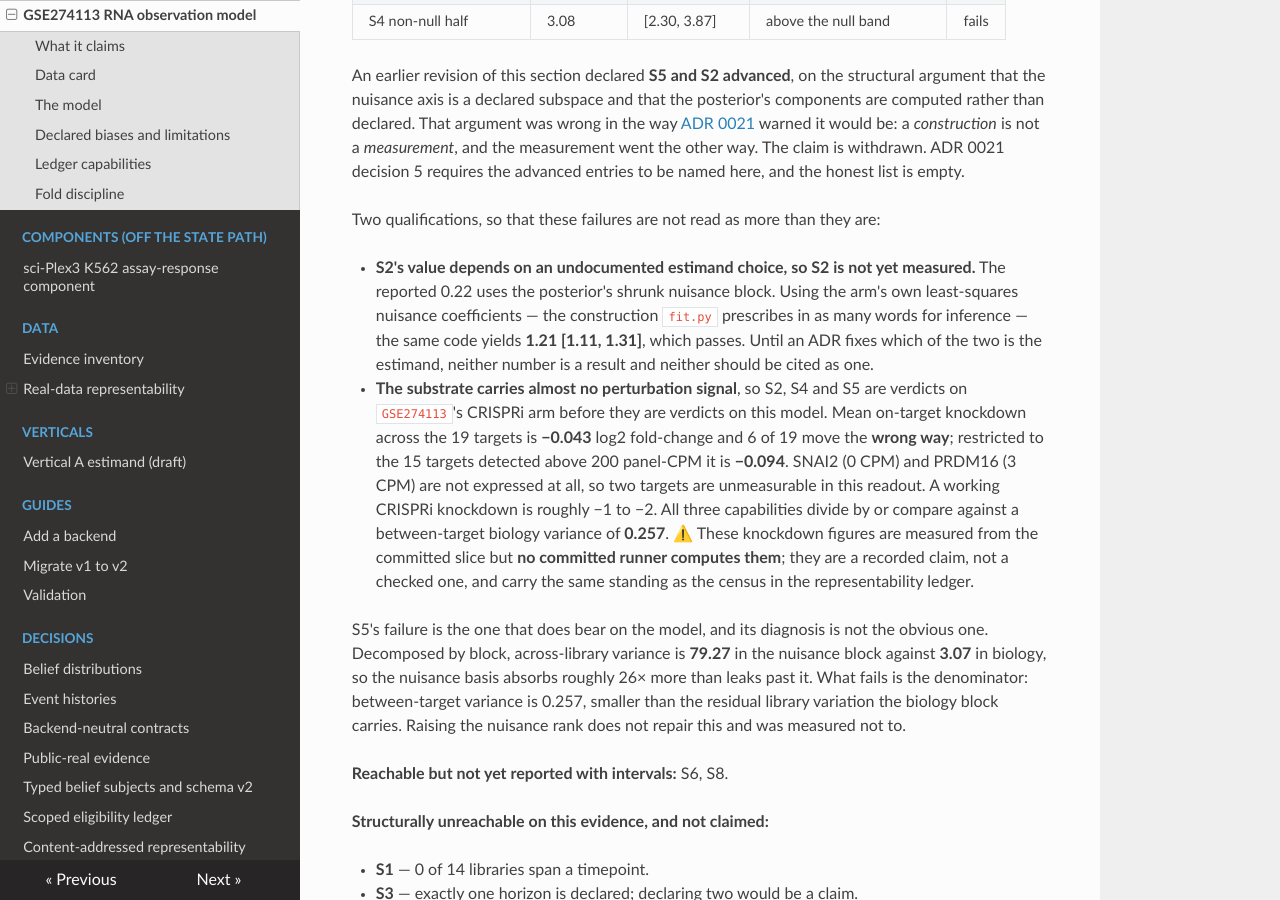
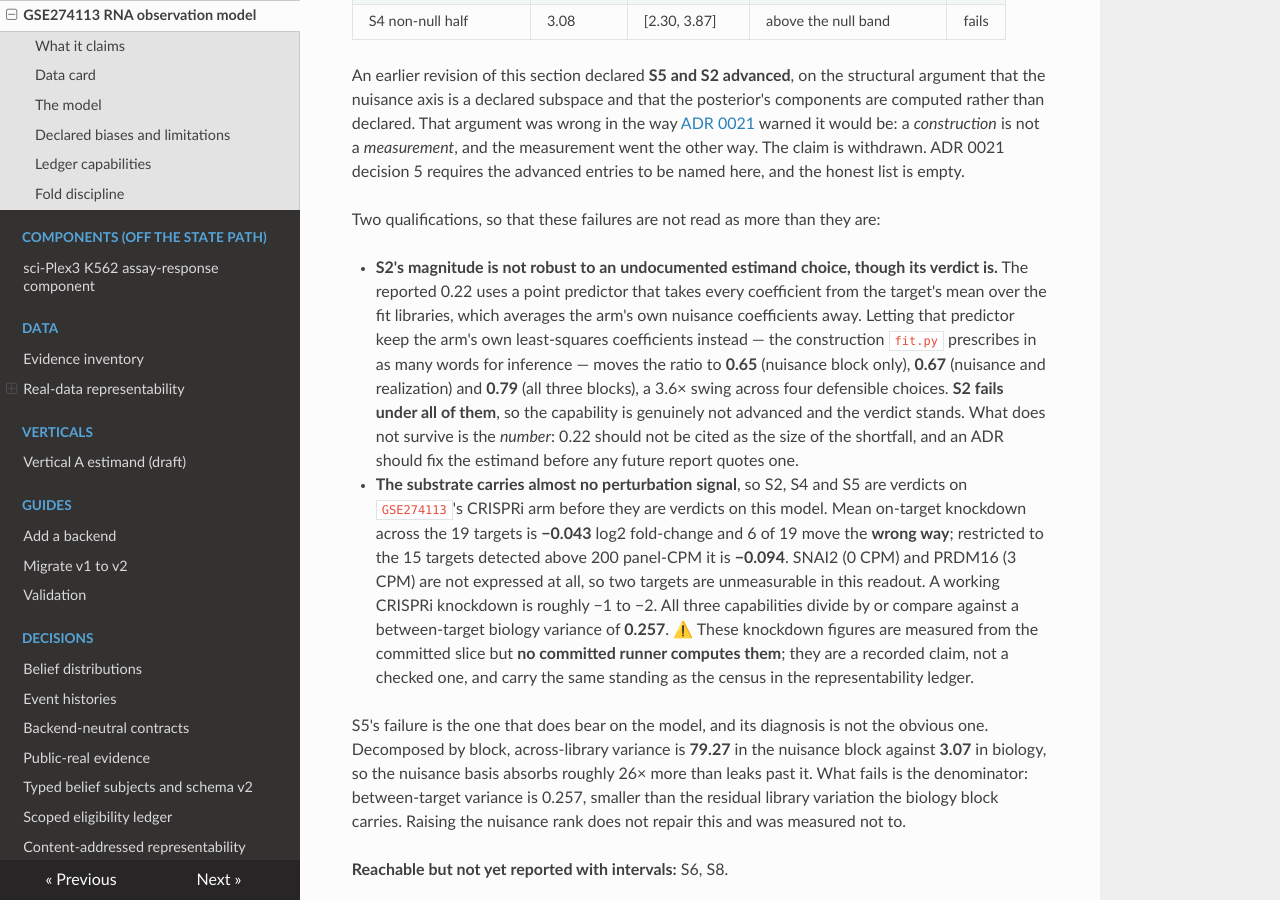
Before and after one commit to logannye/cellstate, an MkDocs documentation site: the page built from docs/backends/gse274113-rna-observation-model.md, in a window 1280 px wide and 900 px high, scrolled down 2754 px. Built offline with MkDocs 1.6.1, drawn with Linux system fonts in a browser that asks for light colours; nearby versions of some CDN libraries.

Commit message:
Correct the S2 sensitivity claim to what actually reproduces
The previous commit stated that the arm's-own-nuisance construction yields
S2 = 1.21 [1.11, 1.31], a pass. That does not reproduce. Sweeping the point
predictor over four defensible choices:

  nothing from the arm (shipped)          0.2221 [0.1638, 0.2830]
  + arm's own nuisance                    0.6471 [0.5543, 0.7515]
  + arm's own nuisance & realization      0.6654 [0.5668, 0.7771]
  + arm's own nuisance, realization, bio  0.7949 [0.6914, 0.9131]

S2 fails under every one of them, so the verdict is robust and the capability
is genuinely not advanced. What is not robust is the magnitude -- a 3.6x swing
across the four -- so 0.22 must not be cited as the size of the shortfall, and
the estimand needs an ADR before any future report quotes a number.

This strengthens the negative rather than weakening it: the earlier text
implied the ledger might read 1 of 10 rather than 0 of 10, and it does not.

Co-Authored-By: Claude Opus 5 (1M context) <noreply@anthropic.com>

```diff
--- a/docs/backends/gse274113-rna-observation-model.md
+++ b/docs/backends/gse274113-rna-observation-model.md
@@ -117,11 +117,15 @@ honest list is empty.
 
 Two qualifications, so that these failures are not read as more than they are:
 
-- **S2's value depends on an undocumented estimand choice, so S2 is not yet measured.** The reported
-  0.22 uses the posterior's shrunk nuisance block. Using the arm's own least-squares nuisance
-  coefficients — the construction `fit.py` prescribes in as many words for inference — the same code
-  yields **1.21 [1.11, 1.31]**, which passes. Until an ADR fixes which of the two is the estimand,
-  neither number is a result and neither should be cited as one.
+- **S2's magnitude is not robust to an undocumented estimand choice, though its verdict is.** The
+  reported 0.22 uses a point predictor that takes every coefficient from the target's mean over the
+  fit libraries, which averages the arm's own nuisance coefficients away. Letting that predictor keep
+  the arm's own least-squares coefficients instead — the construction `fit.py` prescribes in as many
+  words for inference — moves the ratio to **0.65** (nuisance block only), **0.67** (nuisance and
+  realization) and **0.79** (all three blocks), a 3.6× swing across four defensible choices. **S2
+  fails under all of them**, so the capability is genuinely not advanced and the verdict stands. What
+  does not survive is the *number*: 0.22 should not be cited as the size of the shortfall, and an ADR
+  should fix the estimand before any future report quotes one.
 - **The substrate carries almost no perturbation signal**, so S2, S4 and S5 are verdicts on
   `GSE274113`'s CRISPRi arm before they are verdicts on this model. Mean on-target knockdown across
   the 19 targets is **−0.043** log2 fold-change and 6 of 19 move the **wrong way**; restricted to the
```
